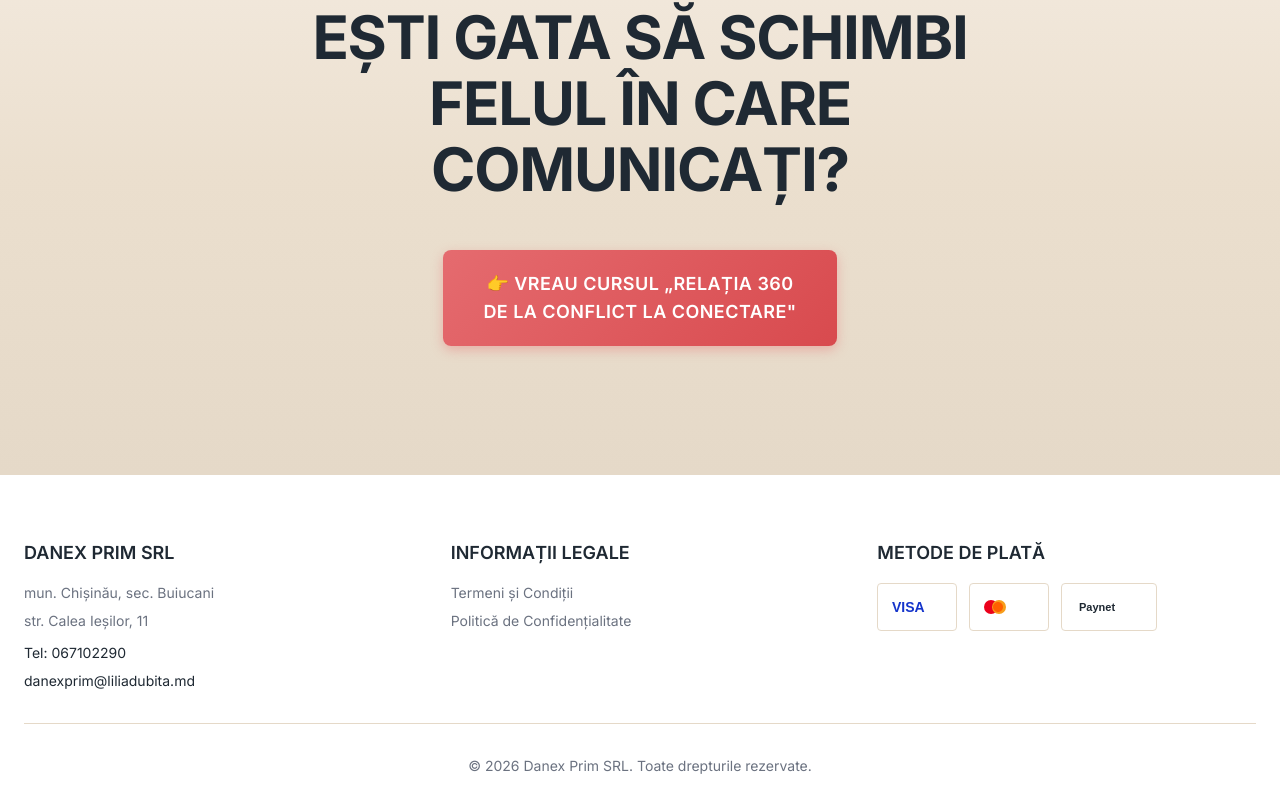
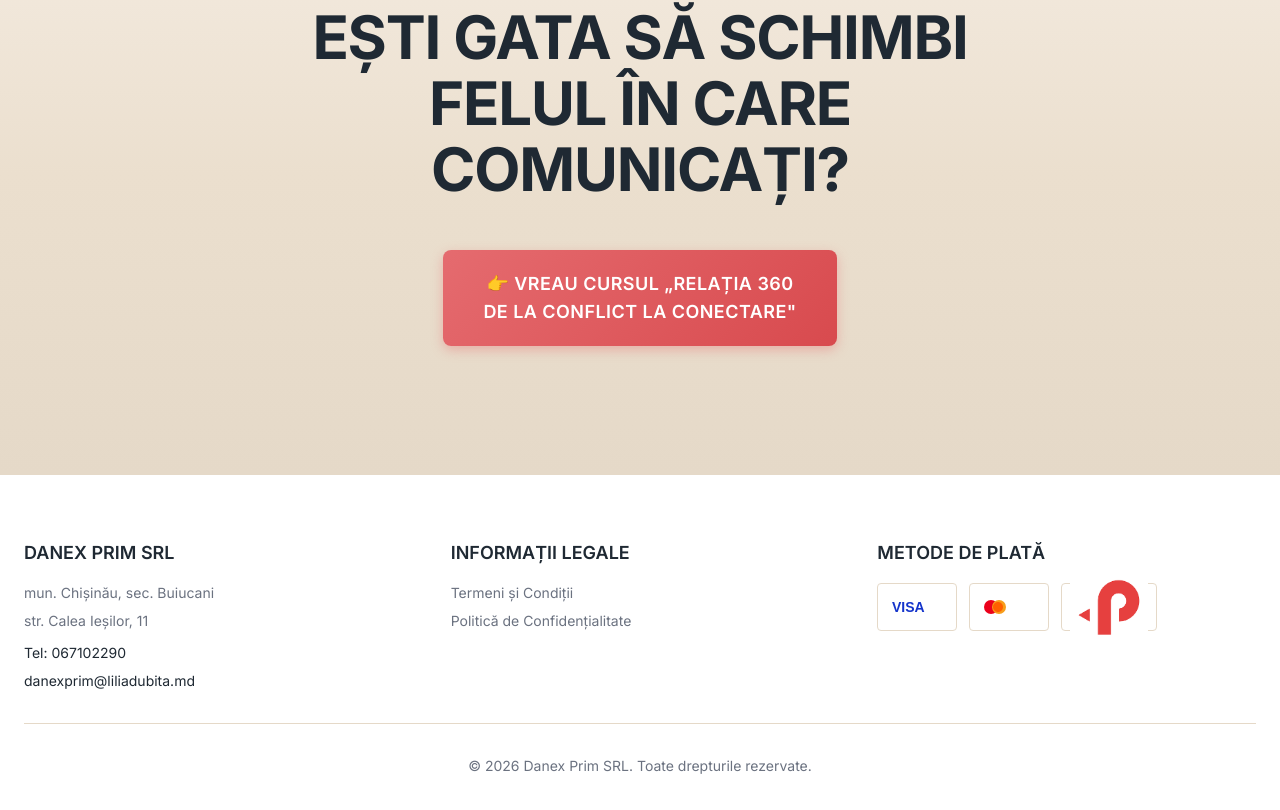
Before and after one commit to Nastea/relatia-360-landing, a Next.js app: page /conflicte in a window 1280 px wide. Shown: the part 9597-10407 px from the top of the page. Built offline with nearby package versions, Linux system fonts and the light colour scheme.

Commit message:
Replace: Paynet SVG logo with paynet.png image in footer

```diff
--- a/app/components/Footer.tsx
+++ b/app/components/Footer.tsx
@@ -1,4 +1,5 @@
 import Link from "next/link";
+import Image from "next/image";
 
 export default function Footer() {
   return (
@@ -96,9 +97,13 @@ export default function Footer() {
 
               {/* Paynet Logo */}
               <div className="flex items-center justify-center w-24 h-12 rounded bg-white border px-2" style={{ borderColor: "#e5d9c8" }}>
-                <svg width="70" height="20" viewBox="0 0 70 20" fill="none" xmlns="http://www.w3.org/2000/svg">
-                  <text x="5" y="14" fontSize="11" fontWeight="bold" fill="#1F2933" fontFamily="Arial, sans-serif">Paynet</text>
-                </svg>
+                <Image
+                  src="/images/paynet.png"
+                  alt="Paynet"
+                  width={80}
+                  height={32}
+                  className="object-contain"
+                />
               </div>
             </div>
           </div>
```
Also changed, not shown: public/images/paynet.png (added).
